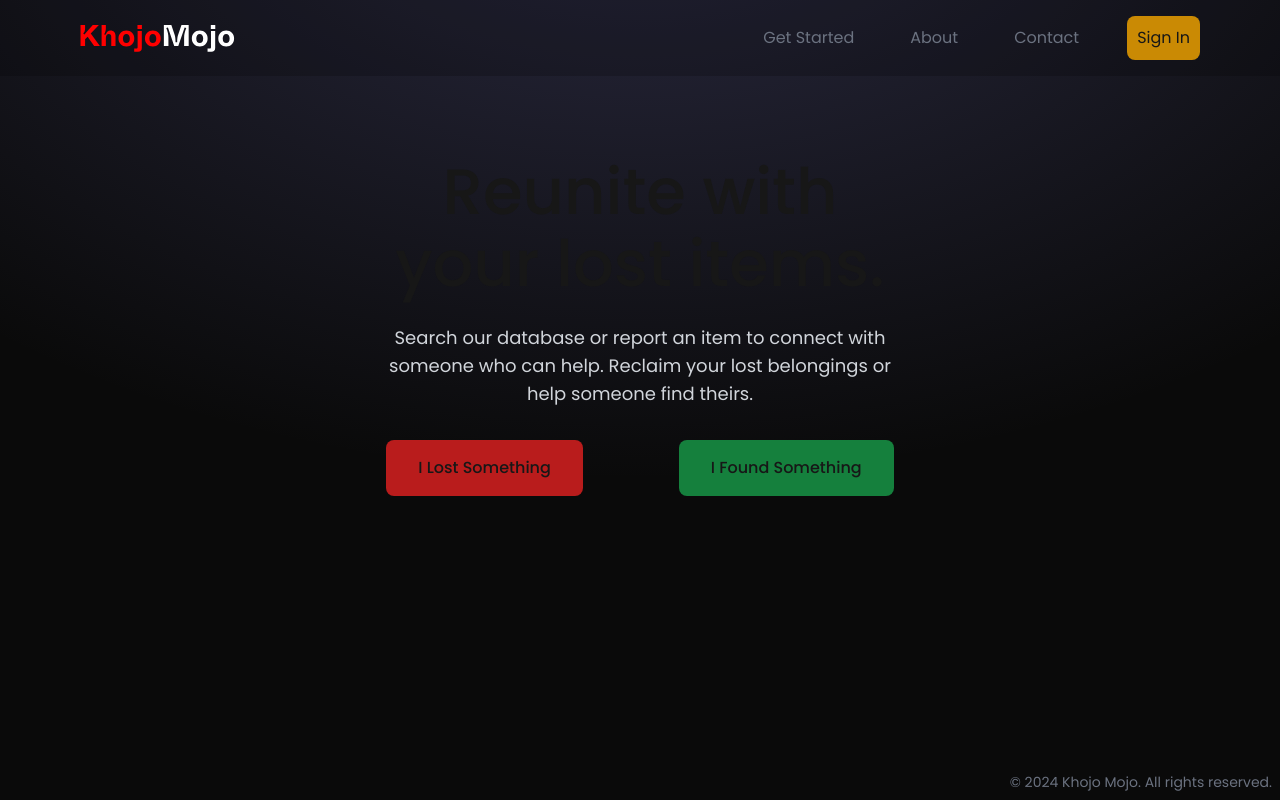
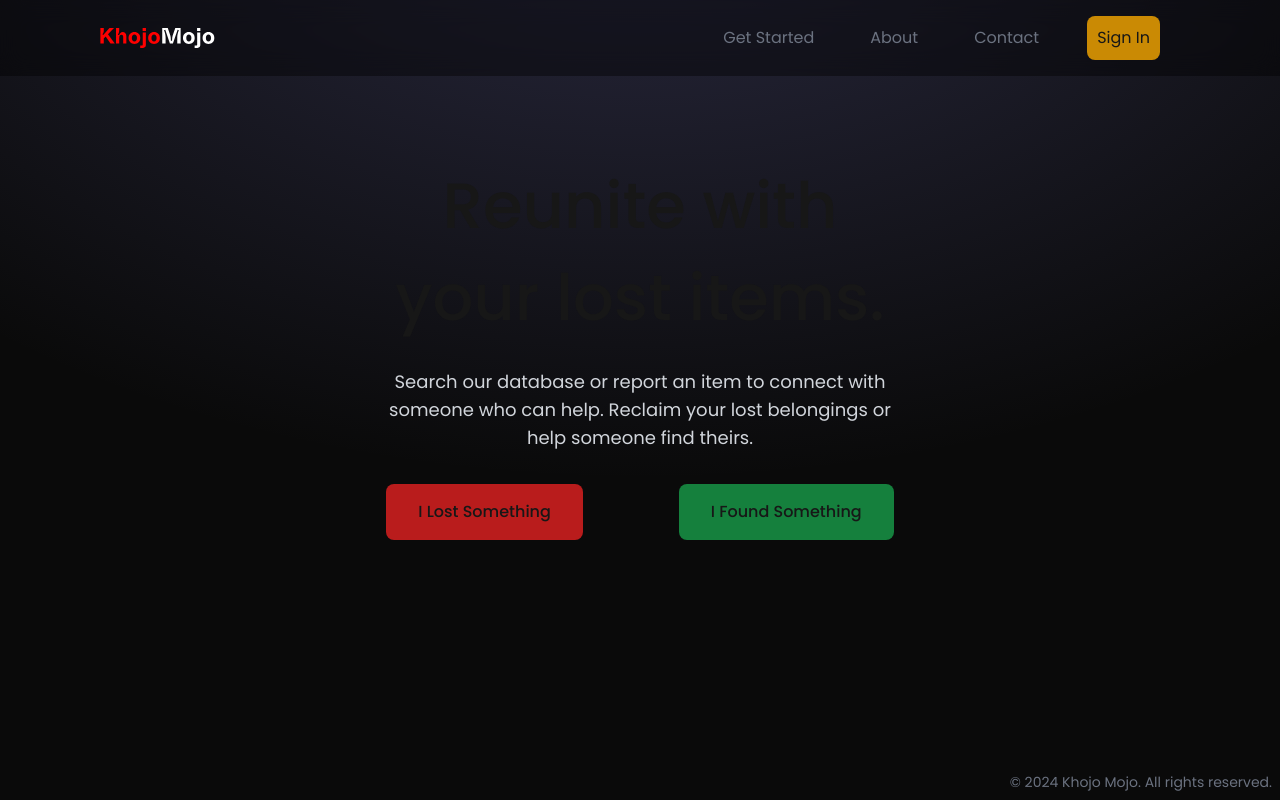
Before and after one commit to JohnRaizada/KhojoMojo, a Next.js app in the folder website/: page / in a window 1280 px wide. Built offline with nearby package versions, Linux system fonts and the light colour scheme.

Commit message:
On click NavBar added with css applied. Changed all 'px' to 'rem'.

```diff
--- a/website/src/components/header.tsx
+++ b/website/src/components/header.tsx
@@ -1,26 +1,34 @@
+"use client"
+
 import Image from "next/image";
 import Logo from "@/public/KhojoMojo-Logo-v1.0-Light.svg";
-import { IoMenu } from "react-icons/io5";
+import {IoMenu} from "react-icons/io5";
+import {useState} from "react";
 
-const navLinks = [
-    {name: 'Get Started'},
-    {name: 'About'},
-    {name: 'Contact'},
-]
+const navLinks = [{name: 'Get Started'}, {name: 'About'}, {name: 'Contact'},]
 
 export default function Header() {
+    const [isOpen, setIsOpen] = useState(false);
     return (
-        <header className="flex w-full items-center justify-between py-[16px] lg:mx-auto lg:px-20 bg-black/[.20] shadow-2xl-[0 40px 30px rgba(0, 0, 0, 0.1)]">
-            <Image src={Logo} alt="Khojo Mojo Logo" className="font-medium flex items-center"/>
-            <nav className="flex gap-x-5 items-center justify-end">
-                <section className="hidden lg:flex gap-x-[56px] lg:px-7 text-gray-500">
+        <header className="absolute top-0 w-full backdrop-blur-md bg-black/[.40] shadow-2xl-[0 40px 30px rgba(0, 0, 0, 0.1)]">
+            <span className="flex items-center justify-between py-4 lg:mx-auto lg:px-20 sm:px-5 sm:mx-auto">
+                <Image src={Logo} alt="Khojo Mojo Logo" className="font-medium flex items-center px-5"/>
+                <nav className="flex gap-x-5 items-center justify-end px-5">
+                    <ul className="hidden lg:flex gap-x-[56px] lg:px-7 text-gray-500">
+                        {navLinks.map((item, index) => (<li key={index}>{item.name}</li>))}
+                    </ul>
+                    <button className="bg-yellow-600 p-2.5 rounded-lg ">Sign In</button>
+                    <button onClick={() => setIsOpen(!isOpen)}>
+                        <IoMenu className="block lg:hidden text-white text-2xl "/></button>
+                </nav>
+            </span>
+            {isOpen && <nav className="lg:hidden flex flex-col items-center justify-items-start px-8 pb-2 border-b-[1px] border-b-gray-500">
+                <ul className=" w-full divide-y divide-solid">
                     {navLinks.map((item, index) => (
-                        <p key={index}>{item.name}</p>
+                        <li key={index} className="py-2">{item.name}</li>
                     ))}
-                </section>
-                <button className="bg-yellow-600 p-[10px] rounded-lg">Sign In</button>
-                <IoMenu className="block lg:hidden text-white text-2xl"/>
-            </nav>
+                </ul>
+            </nav>}
         </header>
     )
 }
--- a/website/src/components/hero.tsx
+++ b/website/src/components/hero.tsx
@@ -1,19 +1,16 @@
 export default function Hero() {
     return (
-        <section className="pt-4 lg:pt-20 px-[20px] lg:px-[300px]">
-            <h1 className="text-center text-[32px] lg:text-[64px] lg:leading-[72px] leading-[40px] font-medium">Reunite
-                with your lost items.</h1>
-            <p className="text-center pt-6 text-gray-300 lg:text-[18px] lg:leading-7">Search our database or report an
-                item to connect with
-                someone who can help. Reclaim your lost belongings or help someone find theirs.</p>
+        <section className="pt-28 lg:pt-40 px-[20px] lg:px-[300px] ">
+            <h1 className="text-center text-[2rem] lg:text-[4rem] lg:leading-[5.75rem] leading-10 font-medium">
+                Reunite with your lost items.
+            </h1>
+            <p className="text-center pt-6 text-gray-300 lg:text-[1.125rem] lg:leading-7">
+                Search our database or report an item to connect with someone who can help. Reclaim your lost belongings or help someone find theirs.
+            </p>
             <span className="flex w-full gap-x-4 pt-8 lg:gap-x-24 justify-center">
-                    <button className="font-medium bg-red-700 p-[10px] rounded-lg w-1/2 py-4 px-8 lg:w-fit">I Lost
-                        Something
-                    </button>
-                    <button className="font-medium bg-green-700 p-[10px] rounded-lg w-1/2 py-4 px-8 lg:w-fit">I Found
-                        Something
-                    </button>
-                </span>
+                <button className="font-medium bg-red-700 p-[0.625rem] rounded-lg w-1/2 py-4 px-8 lg:w-fit">I Lost Something</button>
+                <button className="font-medium bg-green-700 p-[0.625rem] rounded-lg w-1/2 py-4 px-8 lg:w-fit">I Found Something</button>
+            </span>
         </section>
     )
 }
```
